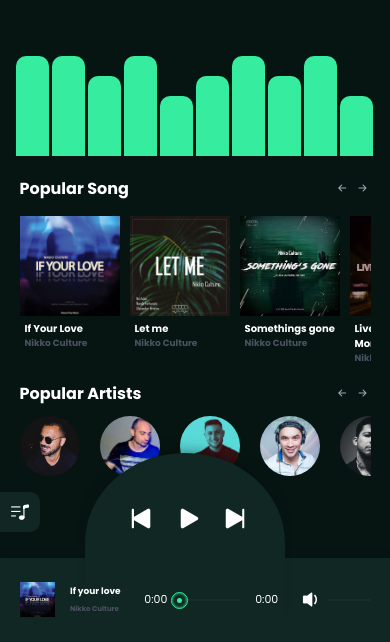
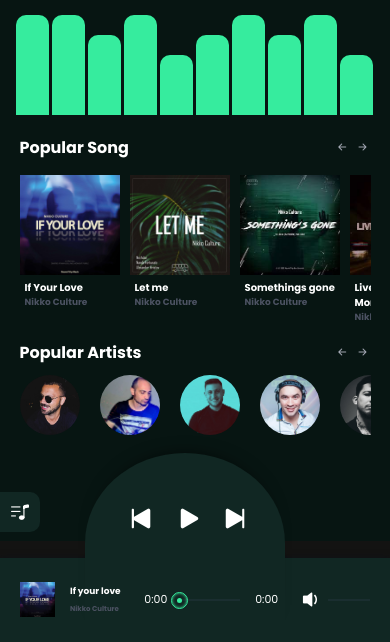
Before and after one commit to krystyna-lyn/krystyna-music, a plain HTML site: page index.html in a window 390 px wide. Shown: the part 202-844 px from the top of the page. Drawn offline with nearby package versions, Linux system fonts and the light colour scheme.

Commit message:
update styles

```diff
--- a/media.css
+++ b/media.css
@@ -91,6 +91,10 @@
   header {
     width: 100%;
     height: 100vh;
+  }
+
+  header .song_side{
+    height: 88%;
   }
 
   header .song_side nav ul li {
```
